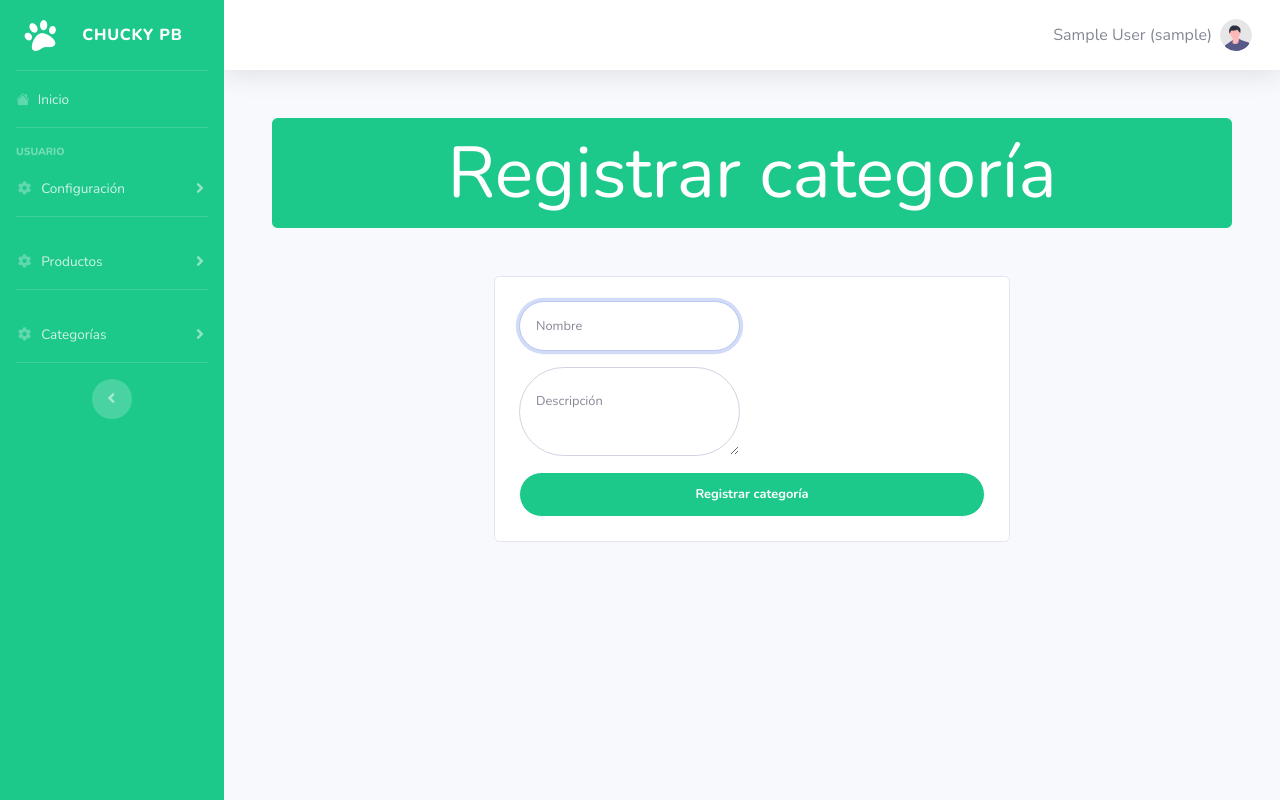
After one commit to vis-hoo/InventarioVeterinariaJoaquinBarrosVicenteFalcon, a Django app: page /categories_create/ in a window 1280 px wide. The commit adds this page. Run offline with Django 5.2, Linux system fonts and the light colour scheme; the visitor is signed in with stand-in values (Sample User, id 1); some libraries are stand-ins or nearby versions.

Commit message:
Creada la función, para usuarios de tipo admin, de añadir categorías. Reestructuración de los menú laterales.

```diff
--- a/InventarioVeterinariaJoaquinBarrosVicenteFalcon/urls.py
+++ b/InventarioVeterinariaJoaquinBarrosVicenteFalcon/urls.py
@@ -17,6 +17,7 @@ Including another URLconf
 from django.contrib import admin
 from django.urls import path, include
 from gestorUser.views import *
+from gestorProductos.views import *
 
 urlpatterns = [
     path('admin/', admin.site.urls),
@@ -25,7 +26,10 @@ urlpatterns = [
     path('', home, name='home'),
     path('signup/', signup, name='signup'),
     path('home_panel/', home_panel, name='home_panel'),
+
     path('username_change/', username_change, name='username_change'),
     path('email_change/', email_change, name='email_change'),
     path('password_change/', password_change, name='password_change'),
+
+    path('categories_create/', categories_create, name='categories_create'),
 ]
--- a/gestorProductos/forms.py
+++ b/gestorProductos/forms.py
@@ -0,0 +1,29 @@
+from django import forms
+from django.contrib.auth.models import User
+from wsgiref.validate import validator
+from django.core import validators
+from .models import Categoria, Producto
+
+class CategoriaRegistroForm(forms.Form):
+    name = forms.CharField(max_length=100, label="Nombre", required=True)
+    description = forms.CharField(max_length=100, label="Descripción", required=True)
+
+    name.widget.attrs['class'] = 'form-control'
+    description.widget.attrs['class'] = 'form-control'
+
+    name.label= "Nombre"
+    description.label= "Descripción"
+
+class CategoriaRegistroForm(forms.ModelForm):
+    class Meta:
+        model = Categoria
+        fields = ['name', 'description']
+
+    name = forms.CharField(max_length=100, label="Nombre", required=True)
+    description = forms.CharField(max_length=100, label="Descripción", required=True)
+
+    name.widget.attrs['class'] = 'form-control'
+    description.widget.attrs['class'] = 'form-control'
+
+    name.label= "Nombre"
+    description.label= "Descripción"
--- a/gestorProductos/models.py
+++ b/gestorProductos/models.py
@@ -1,4 +1,5 @@
 from django.db import models
+from django.contrib.auth.models import User
 
 # Create your models here.
 
@@ -11,3 +12,4 @@ class Producto(models.Model):
     descripcion = models.TextField()
     precio = models.IntegerField()
     categoria = models.ForeignKey(Categoria, on_delete=models.CASCADE)
+    creador = models.ForeignKey(User, on_delete=models.CASCADE)
--- a/gestorProductos/views.py
+++ b/gestorProductos/views.py
@@ -1,3 +1,36 @@
+from .forms import *
+from django.contrib import messages
+from django.contrib.auth.decorators import login_required, user_passes_test
+from django.contrib.auth.models import User
+from django.db import IntegrityError
+from django.http import HttpResponseRedirect
 from django.shortcuts import render
+from django.urls import reverse
 
-# Create your views here.
+@login_required
+@user_passes_test(lambda u: u.is_superuser)
+def categories_create(request):
+    form = CategoriaRegistroForm()
+
+    if request.method == 'POST':
+        form = CategoriaRegistroForm(request.POST)
+        if form.is_valid():
+            try:
+                for categoria in Categoria.objects.all():
+                    if categoria.nombre == form.cleaned_data['name']:
+                        messages.error(request, "Ya existe una categoría con el mismo nombre.")
+                        return HttpResponseRedirect(reverse('categories_create'))
+
+                categoria = Categoria.objects.create(
+                    nombre = form.cleaned_data['name'],
+                    descripcion = form.cleaned_data['description']
+                )
+                categoria.save()
+                messages.success(request, "Categoría creada exitosamente")
+                return HttpResponseRedirect(reverse('home_panel'))
+
+            except IntegrityError:
+                messages.error(request, "Ya existe una categoría con el mismo nombre.")
+                return HttpResponseRedirect(reverse('categories_create'))
+    data = {'form': form}
+    return render(request, 'user_views/super_user/categories_control/categories_create.html', data)
--- a/gestorUser/views.py
+++ b/gestorUser/views.py
@@ -6,8 +6,6 @@ from django.db import IntegrityError
 from django.http import HttpResponseRedirect
 from django.shortcuts import render
 from django.urls import reverse
-
-# Create your views here.
 
 def home(request):
     return render(request, 'home.html')
--- a/templates/menu/base_sidebar.html
+++ b/templates/menu/base_sidebar.html
@@ -42,6 +42,8 @@
         </div>
     </li>
 
+    {% block extra_content %}{% endblock %}
+
     <!-- Divider -->
     <hr class="sidebar-divider" />
 
--- /dev/null
+++ b/templates/user_views/super_user/categories_control/categories_create.html
@@ -0,0 +1,77 @@
+{% extends "base_general.html" %}
+{% load static %}
+
+{% block titulo %}Registrar categoría{% endblock %}
+{% block sidebar %} {% include 'user_views/super_user/sidebar.html' %} {% endblock %}
+{% block topbar %} {% include 'menu/topbar_user_name.html' %} {% endblock %}
+{% block content %}
+    <!-- Form para registrar categoría-->
+    <div class="container">
+        <div class="alert alert-info display-3 text-center my-5"
+            style="background-color: var(--primary) !important; color: white; border: none;">
+            Registrar categoría
+        </div>
+    </div>
+
+    {% if form.errors %}
+    <div class="alert alert-danger alert-dismissible fade show" role="alert">
+        <ul>
+        {% for field in form %}
+            {% for error in field.errors %}
+            <li><strong>{{field.label}}: </strong> {{error}} </li>
+            {% endfor %}
+        {% endfor %}
+        {% for error in form.non_field_errors %}
+            <li> {{error}} </li>
+        {% endfor %}
+        </ul>
+        <button type="button" class="close" data-dismiss="alert" aria-label="Cerrar">
+            <span aria-hidden="true">&times;</span>
+        </button>
+    </div>
+    {% endif %}
+
+    <div class="row justify-content-center my-5">
+        <form method="post" class="user col-6 card p-4">
+            {% csrf_token %}
+            <div class="form-group row">
+                <div class="col-sm-6 mb-3 mb-sm-0">
+                    <input type="text" class="form-control form-control-user" name="name" id="id_name" autofocus
+                        required placeholder="Nombre">
+                </div>
+            </div>
+            <div class="form-group row">
+                <div class="col-sm-6 mb-3 mb-sm-0">
+                    <textarea class="form-control form-control-user" name="description" id="id_description" autofocus
+                        required placeholder="Descripción"></textarea>
+                </div>
+            </div>
+            <button class="btn btn-primary btn-user btn-block font-weight-bold" type="submit">
+                Registrar categoría
+            </button>
+        </form>
+    </div>
+
+
+<style>
+    .btn-primary {
+        background-color: var(--primary);
+        color: white;
+        border-color: white;
+    }
+
+    .btn-primary:hover {
+        color: var(--primary);
+        background-color: white;
+        border-color: var(--primary);
+    }
+
+    .a {
+        color: var(--primary);
+    }
+
+    .a:hover {
+        color: var(--primary) !important;
+    }
+</style>
+{% endblock %}
--- /dev/null
+++ b/templates/user_views/super_user/sidebar.html
@@ -0,0 +1,45 @@
+{% extends 'menu/base_sidebar.html' %}
+
+{% block extra_content %}
+    <!-- Divider -->
+    <hr class="sidebar-divider" />
+
+    <!-- Admin products -->
+    <li class="nav-item">
+        <a class="nav-link collapsed" href="#" data-toggle="collapse" data-target="#collapseThree"
+            aria-expanded="true" aria-controls="collapseThree">
+            <i class="fas fa-fw fa-cog"></i>
+            <span>Productos</span>
+        </a>
+        <div id="collapseThree" class="collapse" aria-labelledby="headingThree" data-parent="#accordionSidebar">
+            <div class="bg-white py-2 collapse-inner rounded">
+                <h6 class="collapse-header">Opciones:</h6>
+                <a class="collapse-item" href="#">Listado de productos</a>
+                <a class="collapse-item" href="#">Agregar nuevo producto</a>
+                <a class="collapse-item" href="#">Modificar producto</a>
+                <a class="collapse-item" href="#">Eliminar producto</a>
+            </div>
+        </div>
+    </li>
+
+    <!-- Divider -->
+    <hr class="sidebar-divider" />
+
+    <!-- Admin categories -->
+    <li class="nav-item">
+        <a class="nav-link collapsed" href="#" data-toggle="collapse" data-target="#collapseFour"
+            aria-expanded="true" aria-controls="collapseFour">
+            <i class="fas fa-fw fa-cog"></i>
+            <span>Categorías</span>
+        </a>
+        <div id="collapseFour" class="collapse" aria-labelledby="headingTwo" data-parent="#accordionSidebar">
+            <div class="bg-white py-2 collapse-inner rounded">
+                <h6 class="collapse-header">Opciones:</h6>
+                <a class="collapse-item" href="#">Listado de categorías</a>
+                <a class="collapse-item" href="{% url 'categories_create' %}">Agregar nueva categoría</a>
+                <a class="collapse-item" href="#">Modificar categoría</a>
+                <a class="collapse-item" href="#">Eliminar categoría</a>
+            </div>
+        </div>
+    </li>
+{% endblock %}
```
Also changed, not shown: templates/user_views/home_panel.html (+9 -1 lines), templates/user_views/regular_user/sidebar.html (added, +28 -0 lines), gestorProductos/migrations/0001_initial.py.
